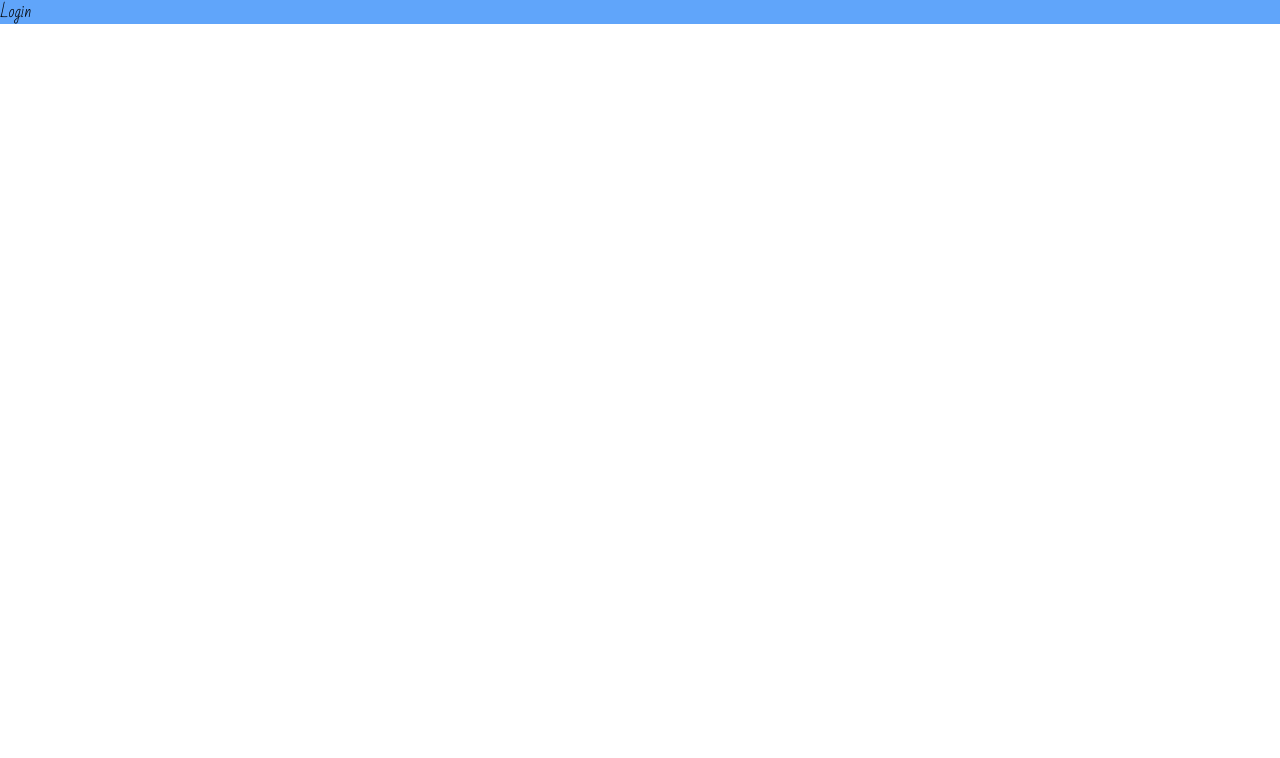
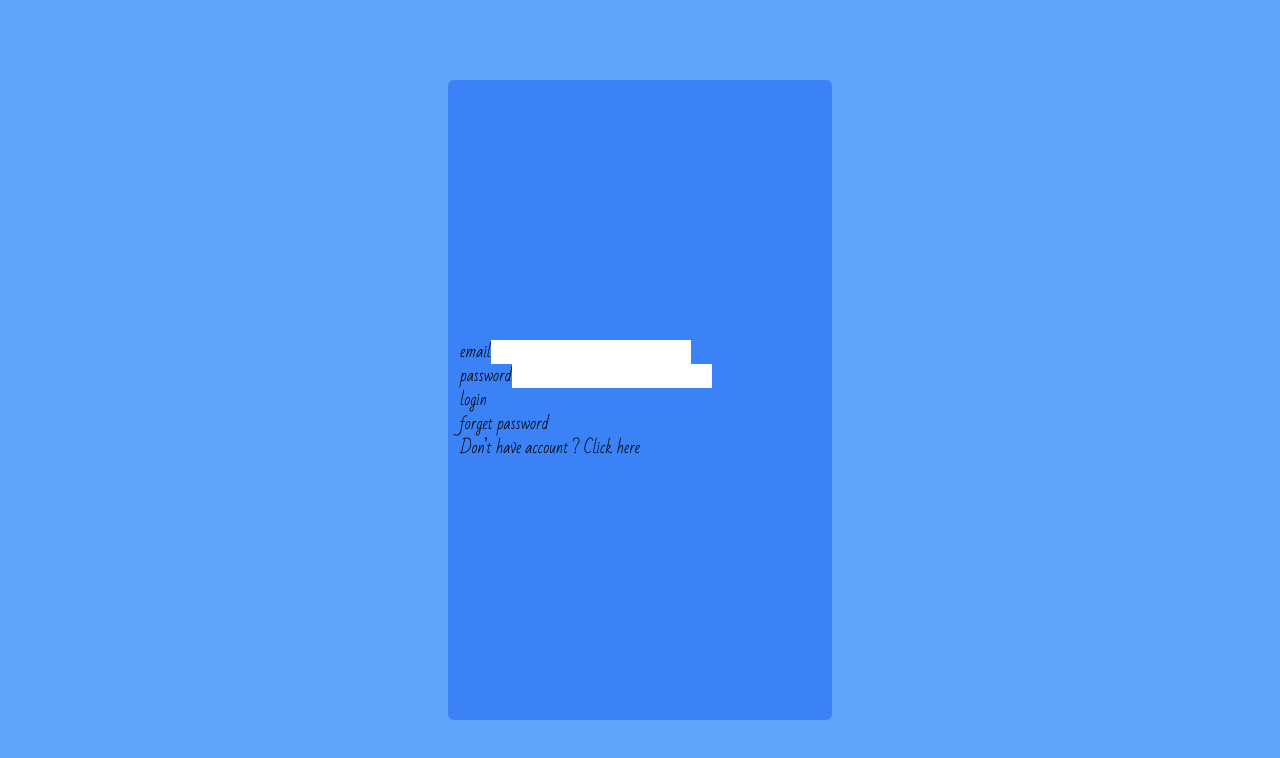
Before and after one commit to EsrafilElahi/next-ts-express-auth, a Next.js app in the folder front/: page / in a window 1280 px wide. Shown: the top 758 px of the page. Built offline with nearby package versions, Linux system fonts and the light colour scheme.

Commit message:
keep coding login page

```diff
--- a/front/components/Layout.tsx
+++ b/front/components/Layout.tsx
@@ -6,7 +6,7 @@ type Props = {
 
 function Layout({ children }: Props) {
   return (
-    <div className='w-full h-full bg-blue-400'>
+    <div className='w-screen h-screen flex justify-center items-center bg-blue-400'>
       {children}
     </div>
   )
--- a/front/pages/auth/Login.tsx
+++ b/front/pages/auth/Login.tsx
@@ -1,12 +1,55 @@
-import React from 'react'
+import React, { useState, useEffect, Dispatch, ChangeEvent, } from 'react'
 import Layout from '/components/Layout'
 import { NextPageLayout } from '../_app'
+import Link from 'next/link'
 
 type Props = {}
+interface ILoginData {
+  email: string,
+  password: string
+}
+
 
 const Login: NextPageLayout = ({ }: Props) => {
+  const [loginData, setLoginData] = useState<ILoginData>({
+    email: '',
+    password: ''
+  })
+
+  const handleAllInputs = (e: ChangeEvent<HTMLInputElement>): void => {
+    const { name, value } = e.target
+    setLoginData({
+      ...loginData,
+      [name]: value
+    } as ILoginData)
+  }
+
+  const handleLogin = (): void => {
+    try {
+      console.log('submit login')
+    } catch (error) {
+      console.log('err login')
+    }
+  }
+
   return (
-    <div>Login</div>
+    <div className='flex flex-col justify-center items-start w-[30%] h-[80%] rounded-md bg-blue-500 p-3'>
+      <div>
+        <label htmlFor="email">email</label>
+        <input name='email' type="email" value={loginData.email} onChange={(e) => handleAllInputs(e)} />
+      </div>
+
+      <div>
+        <label htmlFor="password">password</label>
+        <input name='password' type="text" value={loginData.password} onChange={(e) => handleAllInputs(e)} />
+      </div>
+
+      <button onClick={handleLogin}>login</button>
+
+      <Link href=""><a>forget password</a></Link>
+      <span>Don’t have account ? <Link href=""><a>Click here</a></Link></span>
+
+    </div>
   )
 }
 
```
